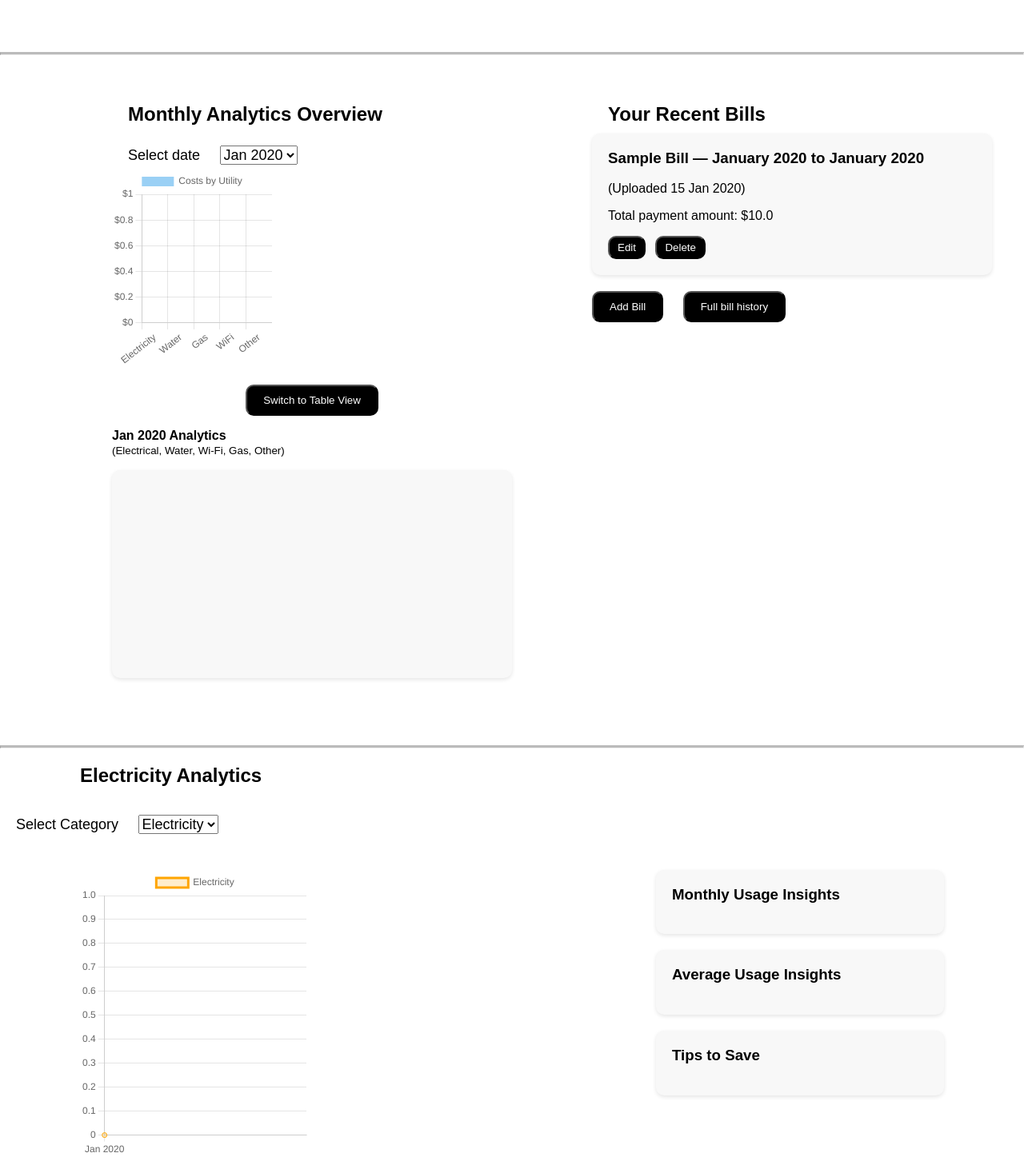
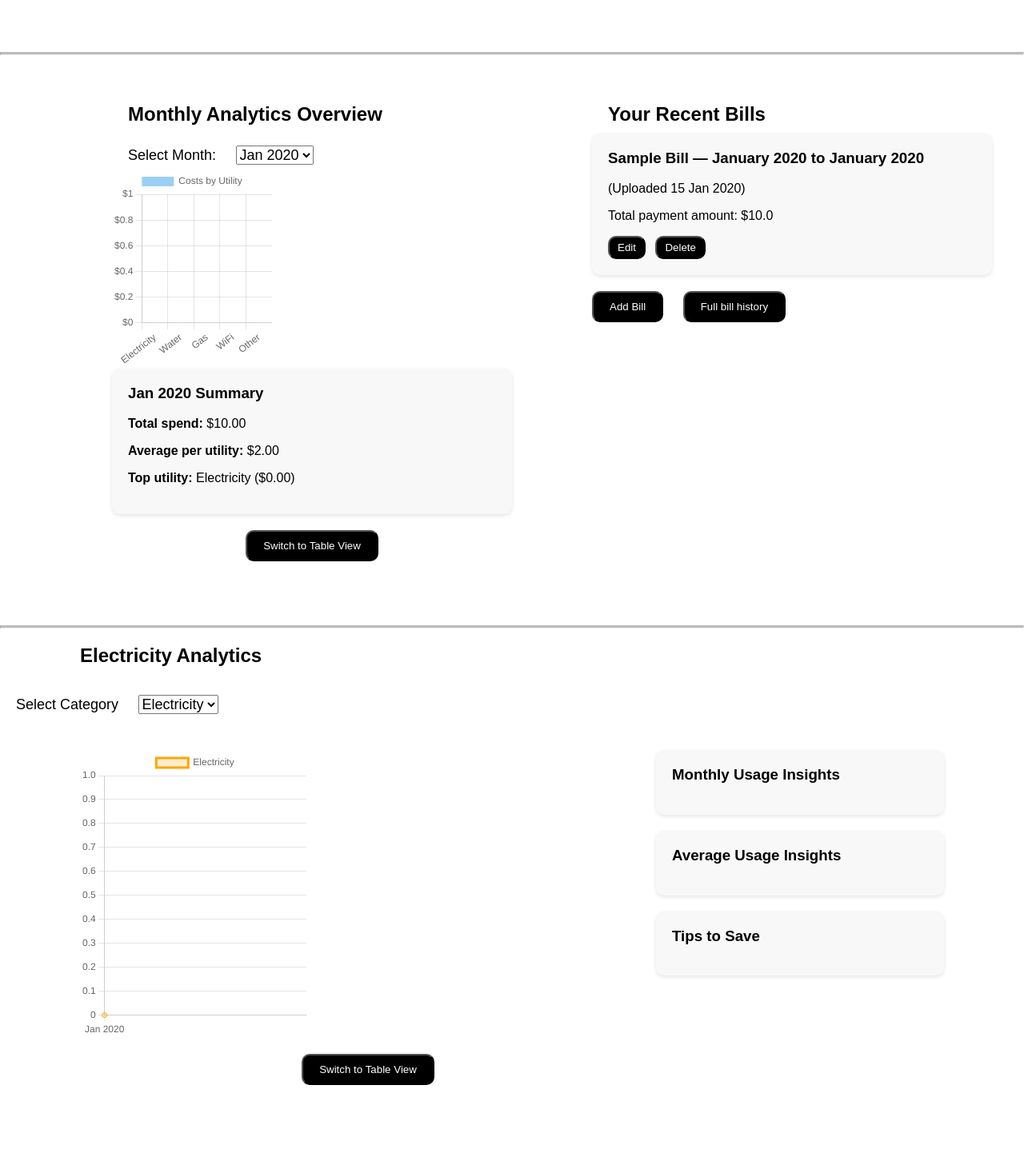
Before and after one commit to rishonjose/CITS3403-Project, a Flask app: page /vis in a window 1280 px wide. Shown: the part 486-1933 px from the top of the page at 80% size. After the commit the page ends 1843 px from the top, so only its background shows below. Run offline with Flask 3, Linux system fonts and the light colour scheme; a user stored in the database is signed in; tables that the repository leaves empty hold one stand-in row (values such as "Sample post"); some libraries are stand-ins or nearby versions.

Commit message:
Added functionality to Monthly Summary block

```diff
--- a/app/static/js/visualiseData.js
+++ b/app/static/js/visualiseData.js
@@ -171,21 +171,43 @@ document.addEventListener('DOMContentLoaded', () => {
         });
       }
 
+      //  Monthly‐Summary Renderer
+      function renderMonthlySummary(idx) {
+        // calculate totals & breakdown for that month
+        const total   = totalBill[idx];
+        const breakdown = util_labels.map(label => util_data[label][idx]);
+        const avg     = (total / util_labels.length).toFixed(2);
+        const maxIdx  = breakdown.indexOf(Math.max(...breakdown));
+        const topUtil = util_labels[maxIdx];
+        const topAmt  = breakdown[maxIdx].toFixed(2);
+
+        // build your HTML
+        const html = `
+          <h3>${month_labels[idx]} Summary</h3>
+          <p><strong>Total spend:</strong> $${total.toFixed(2)}</p>
+          <p><strong>Average per utility:</strong> $${avg}</p>
+          <p><strong>Top utility:</strong> ${topUtil} ($${topAmt})</p>
+        `;
+
+        document.getElementById('monthlySummary').innerHTML = html;
+      }
+
       // Initial UI setup
       populateMonthDropdown();
       populateUtilityDropdown();
-      selectedMonthHeading.textContent = `${monthSelect.value} Analytics`;
       selectedUtilityHeading.textContent = `${utilitySelect.value} Analytics`;
       populateMonthlyTable(latestIdx);
       populateUtilityTable(utilitySelect.value);
+      // render summary for most-recent month on page load
+      renderMonthlySummary(latestIdx);
 
       // Dropdown event listeners
       monthSelect.addEventListener('change', () => {
         const i = month_labels.indexOf(monthSelect.value);
-        selectedMonthHeading.textContent = `${monthSelect.value} Analytics`;
         barChart.data.datasets[0].data = util_labels.map(u => util_data[u][i]);
         barChart.update();
         populateMonthlyTable(i);
+        renderMonthlySummary(i);
       });
       utilitySelect.addEventListener('change', () => {
         const u = utilitySelect.value;
--- a/app/templates/visualiseDataPage.html
+++ b/app/templates/visualiseDataPage.html
@@ -138,9 +138,11 @@
     <div class="Monthly-Analytics">
         <article class="monthly-analytics">
             <h2>Monthly Analytics Overview</h2>
-            <label for="monthSelect" class="dropdown">Select date</label>
+            <label for="monthSelect" class="dropdown">Select Month:</label>
             <select id="monthSelect" class="dropdown"></select>
             <canvas id="barChart"></canvas>
+            <!-- Monthly Summary Card -->
+            <div id="monthlySummary" class="card"></div>
             <div class="Tables">
                 <button class="button" onclick="toggleMonthlyView()">Switch to Table View</button>
             </div>
@@ -150,8 +152,7 @@
                     <tbody></tbody>
                 </table>
             </div>
-            <p><b id="selectedMonthHeading"></b><br><small>(Electrical, Water, Wi-Fi, Gas, Other)</small></p>
-            <div class="card" style="height:220px;"></div>
+            <p><b id="selectedMonthHeading"></b></p>
         </article>
 
         <aside class="recent-bills">
@@ -192,9 +193,7 @@
             <p>No bills found—try uploading one!</p>
             {% endfor %}
 
-            <button class="button" style="margin-right:20px"
-                    onclick="window.location.href='{{ url_for('uploadpage') }}'">
-                    Add Bill</button>
+            <button class="button" style="margin-right:20px" onclick="window.location.href='{{ url_for('uploadpage') }}'">Add Bill</button>
             <button class="button" onclick="window.location.href='{{ url_for('bill_history') }}'">Full bill history</button>
         </aside>
     </div>
```
Lines whose indentation alone changed are shown as unchanged.
